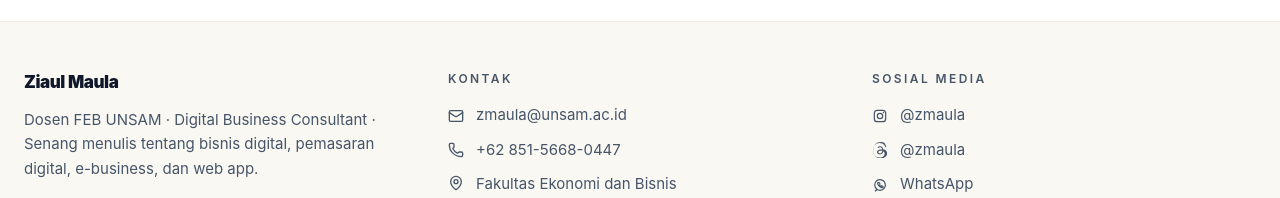
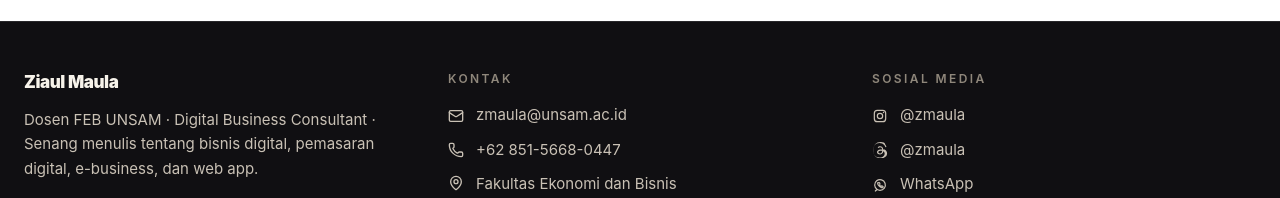
Before and after one commit to dosbrossid/personal, a Next.js app: page /public-blog in a window 1280 px wide. Shown: the part 2583-2781 px from the top of the page. Built offline with nearby package versions, Linux system fonts and the light colour scheme; no server answers; the database is empty.

Commit message:
style: polish public blog branding

```diff
--- a/src/app/public-blog/layout.tsx
+++ b/src/app/public-blog/layout.tsx
@@ -8,8 +8,8 @@ import { getPublicBlogBasePath, withPublicBlogBase } from '@/lib/public-blog-rou
 export const metadata: Metadata = {
   metadataBase: new URL('https://zmaula.web.id'),
   title: {
-    default: 'Ziaul Maula, SE, M.Si',
-    template: '%s | Ziaul Maula',
+    default: 'Ziaul Maula Blog',
+    template: '%s | Ziaul Maula Blog',
   },
   description: 'Catatan Ziaul Maula tentang bisnis digital, pemasaran digital, e-business, web app, dan hal-hal yang sedang dipelajari.',
   icons: {
@@ -31,12 +31,12 @@ export const metadata: Metadata = {
     follow: true,
   },
   openGraph: {
-    title: 'Ziaul Maula, SE, M.Si',
+    title: 'Ziaul Maula Blog',
     description: 'Blog pribadi berisi tulisan tentang bisnis digital, pemasaran digital, e-business, web app, dan proses belajar.',
     url: 'https://zmaula.web.id',
     type: 'website',
     locale: 'id_ID',
-    siteName: 'Ziaul Maula',
+    siteName: 'Ziaul Maula Blog',
     images: [
       {
         url: '/icon',
@@ -49,7 +49,7 @@ export const metadata: Metadata = {
   },
   twitter: {
     card: 'summary_large_image',
-    title: 'Ziaul Maula, SE, M.Si',
+    title: 'Ziaul Maula Blog',
     description: 'Blog pribadi berisi tulisan tentang bisnis digital, pemasaran digital, e-business, web app, dan proses belajar.',
     images: ['/icon'],
   },
@@ -127,7 +127,7 @@ export default async function BlogLayout({
 
             <a
               href={dashboardLoginUrl}
-              className="inline-flex h-9 items-center gap-2 rounded-xl bg-gradient-to-r from-primary to-[var(--accent-cyan)] px-3 text-[12px] font-semibold text-white shadow-sm shadow-primary/20 transition-all duration-300 hover:shadow-md hover:shadow-primary/30 sm:px-4 sm:text-[13px]"
+              className="inline-flex h-9 items-center gap-2 rounded-xl bg-gradient-to-r from-[#100f12] via-[#1d1b20] to-[#2d2930] px-3 text-[12px] font-semibold text-[#fffaf0] shadow-sm shadow-black/15 ring-1 ring-white/10 transition-colors hover:from-[#171519] hover:to-[#3a353d] sm:px-4 sm:text-[13px]"
             >
               <span className="sm:hidden">Masuk</span>
               <span className="hidden sm:inline">Login</span>
@@ -142,15 +142,15 @@ export default async function BlogLayout({
       </main>
 
       {/* ── Footer ── */}
-      <footer className="border-t border-[#eee9df] bg-[#faf8f2] dark:border-border/60 dark:bg-[#12110f]">
+      <footer className="border-t border-white/10 bg-[#100f12] text-[#f7f3ea]">
         <div className="mx-auto max-w-[1400px] px-4 py-10 sm:px-6 sm:py-12">
           <div className="grid gap-10 md:grid-cols-3">
             {/* Column 1 — Branding */}
             <div className="space-y-3">
-              <p className="text-[17px] font-black tracking-tight text-foreground">
+              <p className="text-[17px] font-black tracking-tight text-[#f7f3ea]">
                 Ziaul Maula
               </p>
-              <p className="text-[15px] leading-relaxed text-muted-foreground">
+              <p className="text-[15px] leading-relaxed text-[#c9c1b5]">
                 Dosen FEB UNSAM · Digital Business Consultant · Senang menulis
                 tentang bisnis digital, pemasaran digital, e-business, dan web app.
               </p>
@@ -158,13 +158,13 @@ export default async function BlogLayout({
 
             {/* Column 2 — Contact Details */}
             <div className="space-y-4">
-              <p className="text-[12px] font-semibold uppercase tracking-[0.2em] text-muted-foreground">
+              <p className="text-[12px] font-semibold uppercase tracking-[0.2em] text-[#8f877b]">
                 Kontak
               </p>
               <div className="space-y-3 text-[15px]">
                 <a
                   href="mailto:zmaula@unsam.ac.id"
-                  className="flex items-center gap-3 text-muted-foreground transition-colors hover:text-primary"
+                  className="flex items-center gap-3 text-[#c9c1b5] transition-colors hover:text-[#62d8b1]"
                 >
                   <Mail className="h-4 w-4 shrink-0" />
                   zmaula@unsam.ac.id
@@ -173,12 +173,12 @@ export default async function BlogLayout({
                   href="https://wa.me/6285156680447"
                   target="_blank"
                   rel="noreferrer"
-                  className="flex items-center gap-3 text-muted-foreground transition-colors hover:text-primary"
+                  className="flex items-center gap-3 text-[#c9c1b5] transition-colors hover:text-[#62d8b1]"
                 >
                   <Phone className="h-4 w-4 shrink-0" />
                   +62 851-5668-0447
                 </a>
-                <div className="flex items-start gap-3 text-muted-foreground">
+                <div className="flex items-start gap-3 text-[#c9c1b5]">
                   <MapPin className="mt-0.5 h-4 w-4 shrink-0" />
                   <span>
                     Fakultas Ekonomi dan Bisnis<br />
@@ -190,7 +190,7 @@ export default async function BlogLayout({
 
             {/* Column 3 — Social Media */}
             <div className="space-y-4">
-              <p className="text-[12px] font-semibold uppercase tracking-[0.2em] text-muted-foreground">
+              <p className="text-[12px] font-semibold uppercase tracking-[0.2em] text-[#8f877b]">
                 Sosial Media
               </p>
               <div className="space-y-3 text-[15px]">
@@ -198,7 +198,7 @@ export default async function BlogLayout({
                   href="https://instagram.com/zmaula"
                   target="_blank"
                   rel="noreferrer"
-                  className="flex items-center gap-3 text-muted-foreground transition-colors hover:text-primary"
+                  className="flex items-center gap-3 text-[#c9c1b5] transition-colors hover:text-[#62d8b1]"
                 >
                   <InstagramGlyph />
                   @zmaula
@@ -207,7 +207,7 @@ export default async function BlogLayout({
                   href="https://www.threads.net/@zmaula"
                   target="_blank"
                   rel="noreferrer"
-                  className="flex items-center gap-3 text-muted-foreground transition-colors hover:text-primary"
+                  className="flex items-center gap-3 text-[#c9c1b5] transition-colors hover:text-[#62d8b1]"
                 >
                   <ThreadsGlyph />
                   @zmaula
@@ -216,7 +216,7 @@ export default async function BlogLayout({
                   href="https://wa.me/6285156680447"
                   target="_blank"
                   rel="noreferrer"
-                  className="flex items-center gap-3 text-muted-foreground transition-colors hover:text-primary"
+                  className="flex items-center gap-3 text-[#c9c1b5] transition-colors hover:text-[#62d8b1]"
                 >
                   <WhatsAppGlyph />
                   WhatsApp
@@ -226,13 +226,13 @@ export default async function BlogLayout({
           </div>
 
           {/* Bottom bar */}
-          <div className="mt-10 flex flex-col items-center justify-between gap-3 border-t border-border/60 pt-6 text-[14px] text-muted-foreground md:flex-row">
+          <div className="mt-10 flex flex-col items-center justify-between gap-3 border-t border-white/10 pt-6 text-[14px] text-[#a9a094] md:flex-row">
             <p>© {new Date().getFullYear()} Ziaul Maula, SE, M.Si. Hak cipta dilindungi.</p>
             <a
               href="/api/public/rss"
               target="_blank"
               rel="noopener noreferrer"
-              className="inline-flex items-center gap-2 transition-colors hover:text-primary"
+              className="inline-flex items-center gap-2 transition-colors hover:text-[#62d8b1]"
             >
               <Rss className="h-3.5 w-3.5" />
               RSS Feed
```
Also changed, not shown: 1 other file (tests, documents, lock files or other folders).
